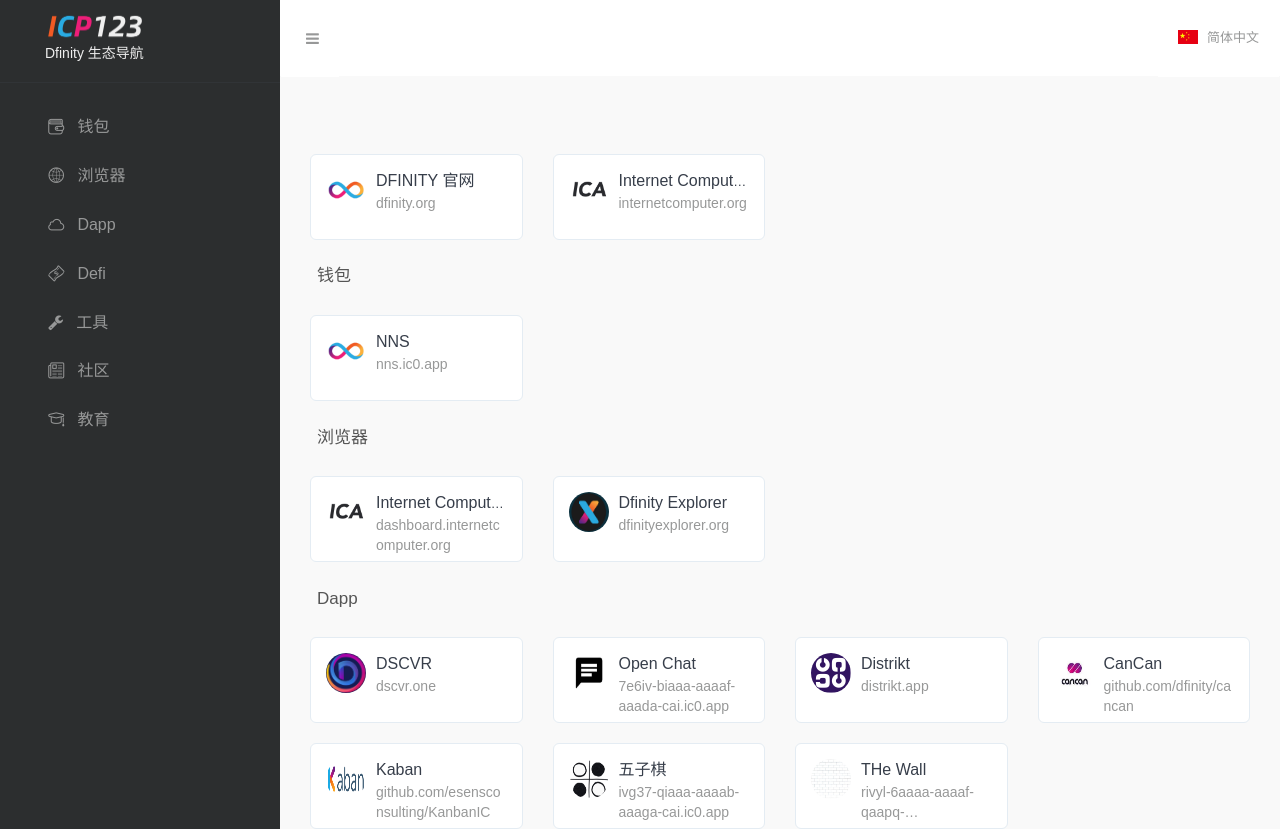
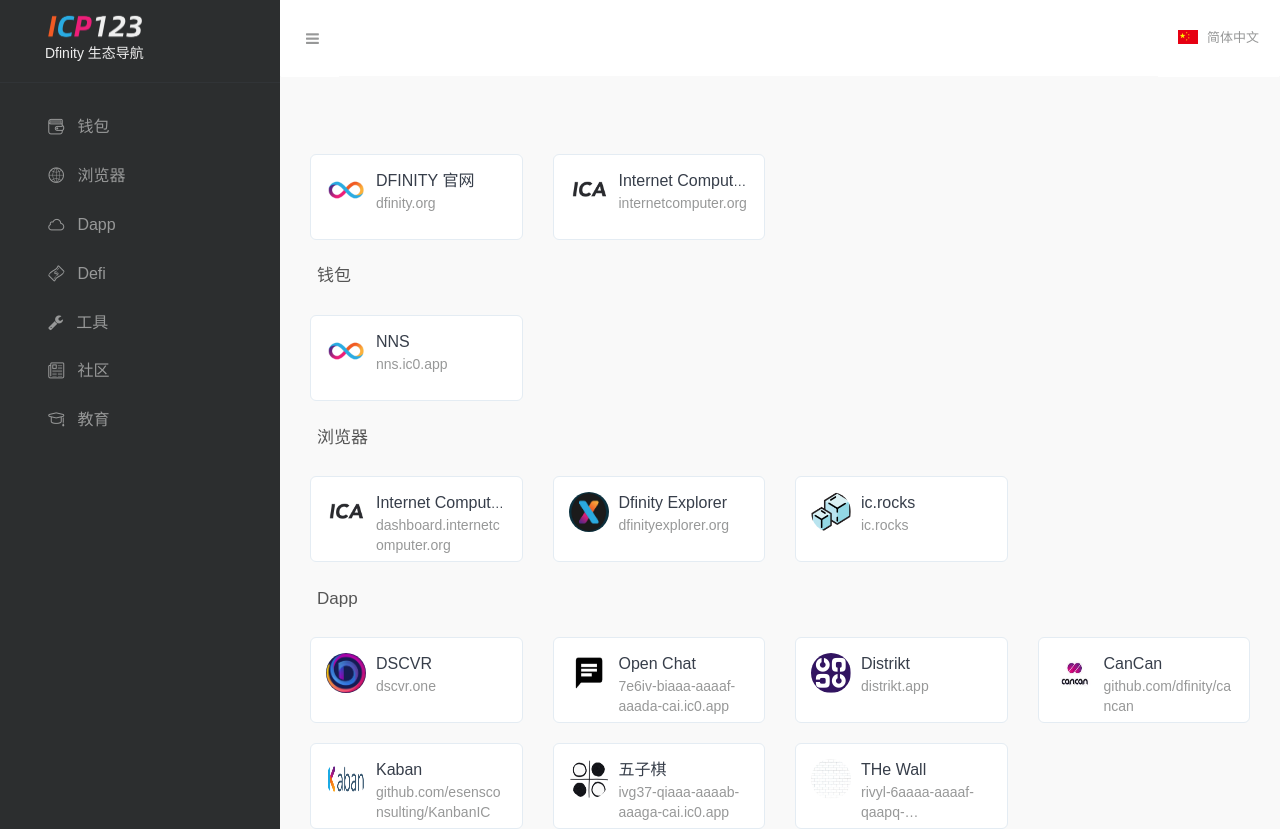
Before and after one commit to icpfans-xyz/123icp, a Vue app: page /#/ in a window 1280 px wide. Shown: the top 829 px of the page. Built offline with nearby package versions, Linux system fonts and the light colour scheme.

Commit message:
add ic.rocks

```diff
--- a/src/assets/data.js
+++ b/src/assets/data.js
@@ -1,7 +1,7 @@
 /*
  * @Author: your name
  * @Date: 2021-05-26 01:21:00
- * @LastEditTime: 2021-06-11 11:44:56
+ * @LastEditTime: 2021-06-18 11:14:05
  * @LastEditors: Please set LastEditors
  * @Description: In User Settings Edit
  * @FilePath: /oms-ux/Users/chenglei/work/WebStack-vue/src/assets/data.js
@@ -56,6 +56,12 @@
                 logo: 'assets/images/logos/Dfinity Explorer.jpg',
                 title: 'Dfinity Explorer',
                 desc: 'dfinityexplorer.org'
+            },
+            {
+                url: 'https://ic.rocks/',
+                logo: 'assets/images/logos/icrocks.png',
+                title: 'ic.rocks',
+                desc: 'ic.rocks'
             },
         ]
     },
```
Also changed, not shown: public/assets/images/logos/icrocks.png (added).
